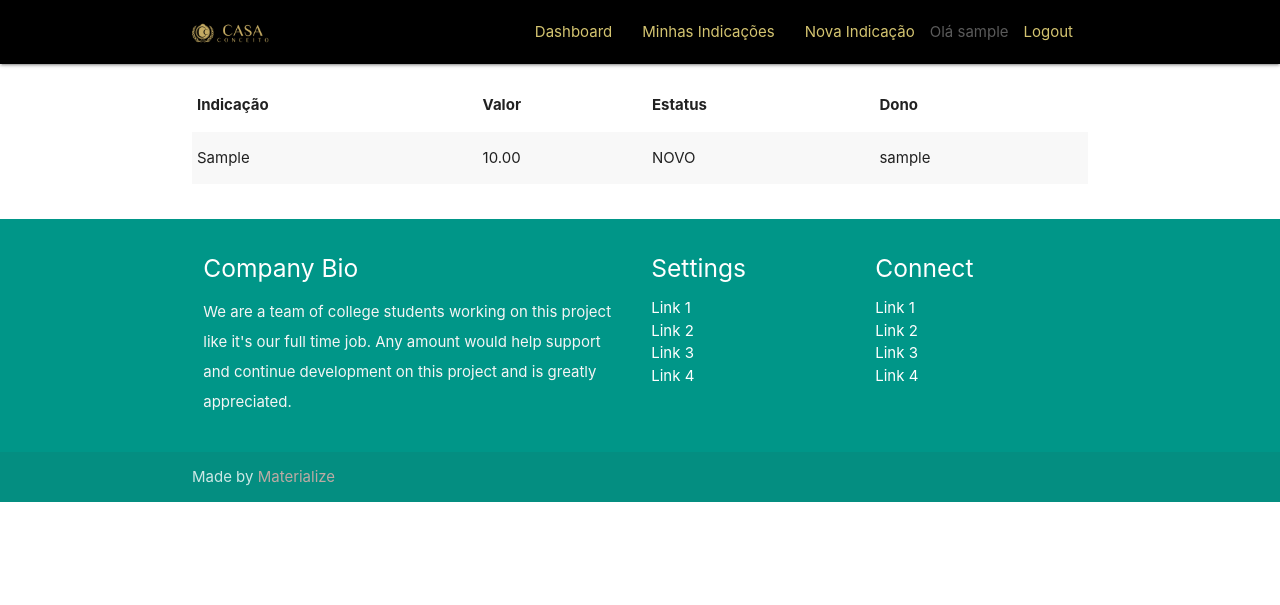
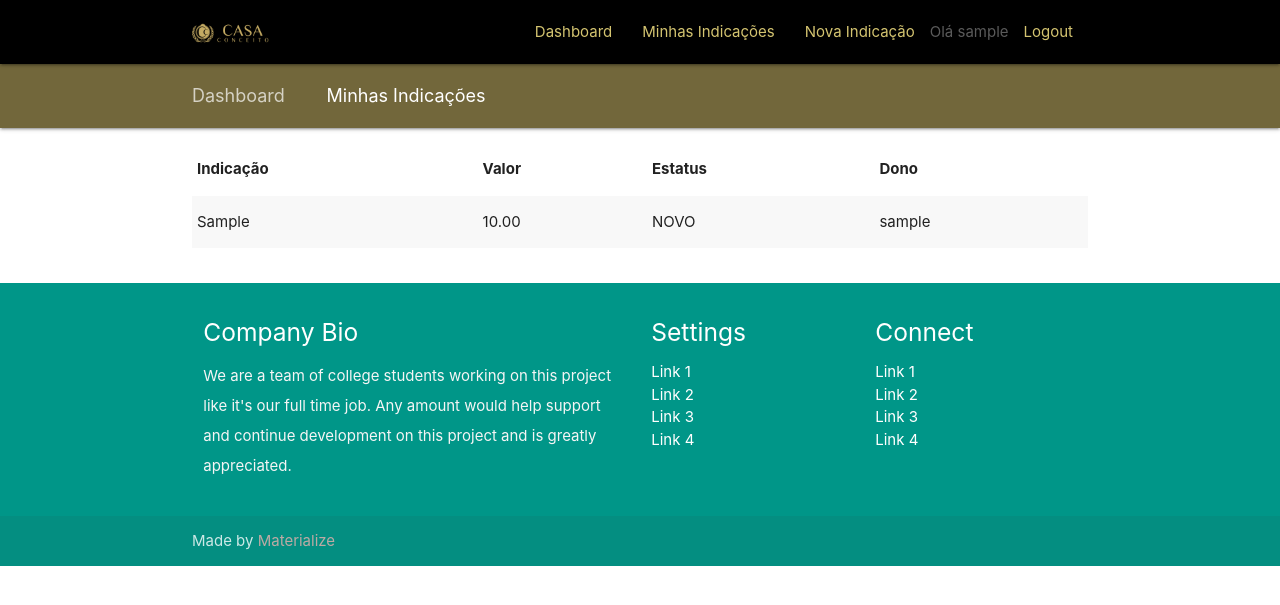
Before and after one commit to tiagocordeiro/casaconceito-sie, a Django app: page /indicacoes in a window 1280 px wide. Shown: the top 605 px of the page. Run offline with Django 3.2, Linux system fonts and the light colour scheme; a user stored in the database is signed in; tables that the repository leaves empty hold one stand-in row (values such as "Sample post"); some libraries are stand-ins or nearby versions.

Commit message:
Configura breadcrumb block

```diff
--- a/parceiros/static/css/style.css
+++ b/parceiros/static/css/style.css
@@ -62,3 +62,7 @@ footer.page-footer {
 .card .card-image img {
     height: auto;
 }
+
+.cc-breadcrumb {
+    background-color: #72673b;
+}
--- a/templates/base_generic.html
+++ b/templates/base_generic.html
@@ -14,6 +14,7 @@
 <body>
 
 {% include "navmenu.html" %}
+{% block breadcrumb %}{% endblock %}
 
   <div class="container">
     <div class="section">
--- a/templates/indicacoes/list.html
+++ b/templates/indicacoes/list.html
@@ -1,4 +1,17 @@
 {% extends "base_generic.html" %}
+
+{% block breadcrumb %}
+    <nav class="cc-breadcrumb">
+    <div class="container">
+    <div class="nav-wrapper">
+      <div class="col s12">
+        <a href="{% url 'home_parceiros' %}" class="breadcrumb">Dashboard</a>
+        <a href="{% url 'lista_indicacoes' %}" class="breadcrumb">Minhas Indicações</a>
+      </div>
+    </div>
+    </div>
+  </nav>
+{% endblock %}
 
 {% block content %}
     <div class="responsive-table">
```
Also changed, not shown: templates/indicacoes/new.html (+13 -0 lines).
